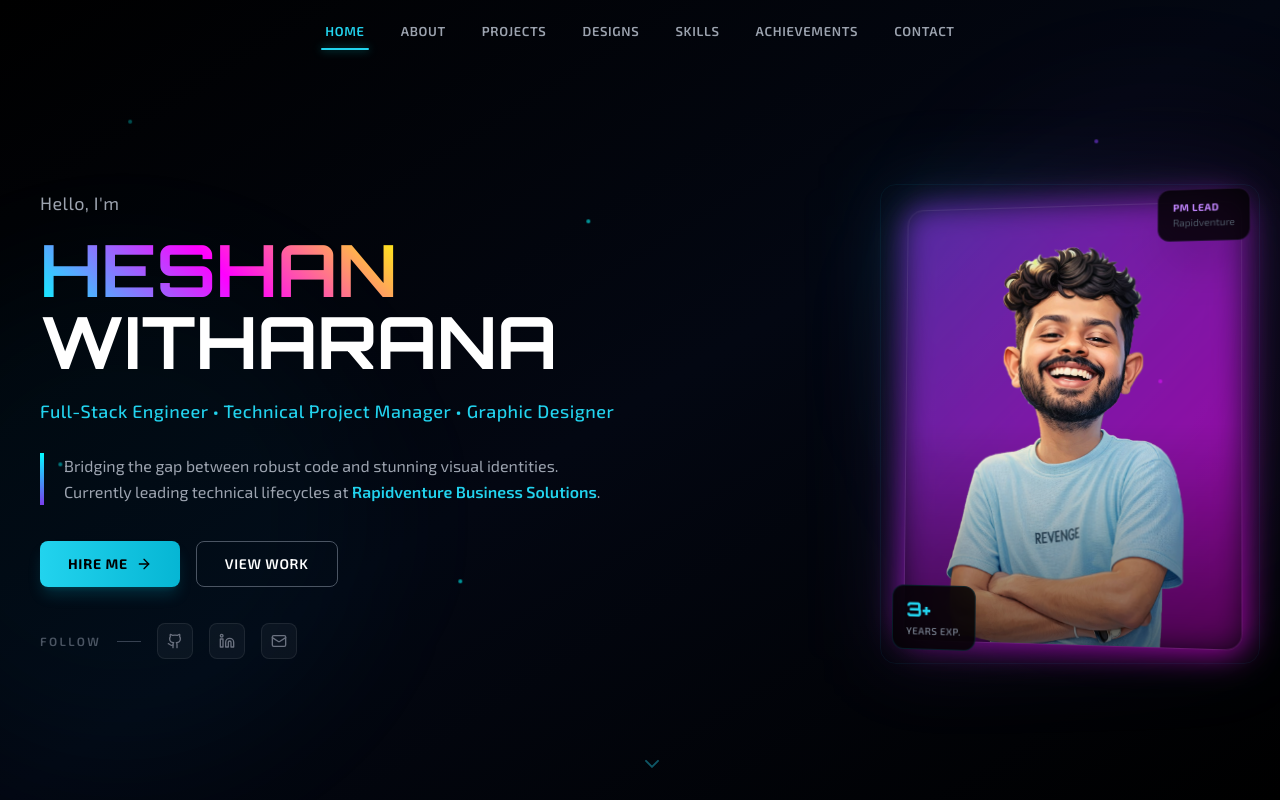
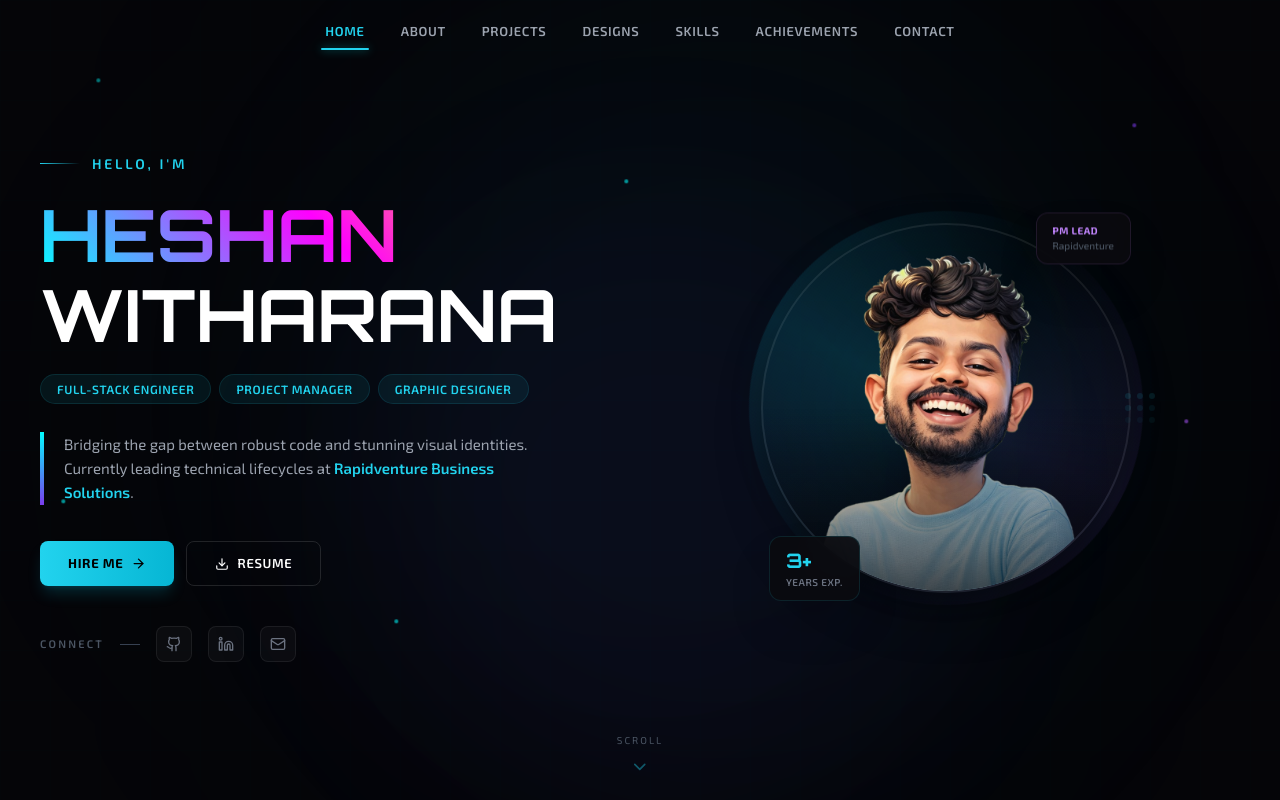
Before and after one commit to heshan123vitharana/Heshan_Witharana_Portfolio, a React (Vite) app: page / in a window 1280 px wide. Shown: the top 800 px of the page. Built offline with nearby package versions, Linux system fonts and the light colour scheme.

Commit message:
feat: Add Hero section component with animations and include resume PDF.

```diff
--- a/src/components/Hero.tsx
+++ b/src/components/Hero.tsx
@@ -1,76 +1,99 @@
 import React from 'react';
 import { motion } from 'framer-motion';
-import { ChevronDown, Github, Linkedin, Mail, ArrowRight } from 'lucide-react';
+import { ChevronDown, Github, Linkedin, Mail, ArrowRight, Download } from 'lucide-react';
 
 const Hero: React.FC = () => {
   return (
-    <section id="home" className="min-h-screen flex items-center relative overflow-hidden">
-      {/* Background layers */}
-      <div className="absolute inset-0 cyber-grid opacity-10"></div>
-      <div className="absolute inset-0 bg-gradient-to-br from-black via-gray-950 to-black"></div>
+    <section id="home" className="min-h-screen relative overflow-hidden flex items-center">
+      {/* === Background === */}
+      <div className="absolute inset-0 bg-[#050508]"></div>
+
+      {/* Gradient mesh background */}
+      <div className="absolute inset-0">
+        <div className="absolute top-0 left-1/4 w-[800px] h-[800px] bg-cyan-500/[0.03] rounded-full blur-[120px]"></div>
+        <div className="absolute bottom-0 right-1/4 w-[600px] h-[600px] bg-purple-600/[0.04] rounded-full blur-[100px]"></div>
+        <div className="absolute top-1/2 left-1/2 -translate-x-1/2 -translate-y-1/2 w-[900px] h-[900px] bg-blue-500/[0.02] rounded-full blur-[150px]"></div>
+      </div>
+
+      {/* Subtle grid */}
+      <div className="absolute inset-0 cyber-grid opacity-[0.04]"></div>
 
       {/* Floating particles */}
-      <div className="hero-particle" style={{ top: '15%', left: '10%' }}></div>
-      <div className="hero-particle" style={{ top: '60%', left: '5%' }}></div>
-      <div className="hero-particle" style={{ top: '30%', left: '45%' }}></div>
-      <div className="hero-particle" style={{ top: '75%', left: '35%' }}></div>
-      <div className="hero-particle" style={{ top: '20%', right: '15%', background: '#7c3aed' }}></div>
-      <div className="hero-particle" style={{ top: '50%', right: '10%', background: '#ff00ff' }}></div>
+      <div className="hero-particle" style={{ top: '12%', left: '8%' }}></div>
+      <div className="hero-particle" style={{ top: '65%', left: '4%' }}></div>
+      <div className="hero-particle" style={{ top: '25%', left: '48%' }}></div>
+      <div className="hero-particle" style={{ top: '80%', left: '30%' }}></div>
+      <div className="hero-particle" style={{ top: '18%', right: '12%', background: '#7c3aed' }}></div>
+      <div className="hero-particle" style={{ top: '55%', right: '8%', background: '#a855f7' }}></div>
+      <div className="hero-particle" style={{ top: '40%', right: '25%', background: '#06b6d4' }}></div>
 
-      {/* Ambient glow orbs */}
-      <div className="absolute top-1/3 -left-32 w-[500px] h-[500px] bg-cyan-500/[0.04] rounded-full blur-3xl"></div>
-      <div className="absolute bottom-1/4 -right-32 w-[500px] h-[500px] bg-purple-500/[0.04] rounded-full blur-3xl"></div>
+      {/* === Main Content === */}
+      <div className="max-w-7xl w-full mx-auto px-6 lg:px-10 relative z-10 pt-24 pb-20">
+        <div className="grid lg:grid-cols-2 gap-12 lg:gap-6 items-center">
 
-      <div className="max-w-7xl mx-auto px-6 lg:px-10 relative z-10 pt-32 pb-20 w-full">
-        <div className="grid lg:grid-cols-[1fr_auto] gap-16 lg:gap-20 items-center">
-
-          {/* Left side — Text content */}
+          {/* ── Left: Text ── */}
           <motion.div
-            initial={{ opacity: 0, x: -50 }}
-            animate={{ opacity: 1, x: 0 }}
-            transition={{ duration: 0.9, ease: 'easeOut' }}
-            className="order-2 lg:order-1 max-w-xl"
-          >
-            {/* Greeting line */}
-            <motion.p
-              className="text-gray-400 text-base md:text-lg mb-4 tracking-wide"
             initial={{ opacity: 0 }}
             animate={{ opacity: 1 }}
-              transition={{ delay: 0.2 }}
+            transition={{ duration: 0.6 }}
+            className="order-2 lg:order-1"
           >
+            {/* Greeting */}
+            <motion.div
+              initial={{ opacity: 0, x: -30 }}
+              animate={{ opacity: 1, x: 0 }}
+              transition={{ duration: 0.7, delay: 0.2 }}
+              className="flex items-center gap-3 mb-6"
+            >
+              <div className="h-px w-10 bg-gradient-to-r from-cyan-400 to-transparent"></div>
+              <span className="text-cyan-400 text-sm font-semibold uppercase tracking-[0.2em]">
                 Hello, I'm
-            </motion.p>
+              </span>
+            </motion.div>
 
-            {/* Main heading */}
+            {/* Name */}
             <motion.h1
-              className="text-5xl md:text-6xl lg:text-[4.5rem] font-orbitron font-bold mb-5 leading-[1.1]"
-              initial={{ opacity: 0, y: 30 }}
+              className="font-orbitron font-bold leading-[1.05] mb-6"
+              initial={{ opacity: 0, y: 40 }}
               animate={{ opacity: 1, y: 0 }}
-              transition={{ duration: 0.8, delay: 0.3 }}
+              transition={{ duration: 0.8, delay: 0.35 }}
             >
-              <span className="gradient-text">HESHAN</span>
-              <br />
-              <span className="text-white">WITHARANA</span>
+              <span className="block text-5xl md:text-6xl xl:text-7xl gradient-text pb-2">
+                HESHAN
+              </span>
+              <span className="block text-5xl md:text-6xl xl:text-7xl text-white">
+                WITHARANA
+              </span>
             </motion.h1>
 
-            {/* Sub-heading */}
-            <motion.p
-              className="text-base md:text-lg text-cyan-400 font-medium mb-7 tracking-wide"
-              initial={{ opacity: 0 }}
-              animate={{ opacity: 1 }}
-              transition={{ delay: 0.5 }}
+            {/* Role tags */}
+            <motion.div
+              initial={{ opacity: 0, y: 20 }}
+              animate={{ opacity: 1, y: 0 }}
+              transition={{ duration: 0.6, delay: 0.55 }}
+              className="flex flex-wrap gap-2 mb-7"
             >
-              Full-Stack Engineer • Technical Project Manager • Graphic Designer
-            </motion.p>
+              {['Full-Stack Engineer', 'Project Manager', 'Graphic Designer'].map((role, i) => (
+                <motion.span
+                  key={role}
+                  initial={{ opacity: 0, scale: 0.8 }}
+                  animate={{ opacity: 1, scale: 1 }}
+                  transition={{ delay: 0.6 + i * 0.1 }}
+                  className="px-4 py-1.5 text-xs font-semibold uppercase tracking-wider text-cyan-400 bg-cyan-400/[0.08] border border-cyan-400/[0.12] rounded-full"
+                >
+                  {role}
+                </motion.span>
+              ))}
+            </motion.div>
 
-            {/* Tagline with accent border */}
+            {/* Description with accent border */}
             <motion.div
               initial={{ opacity: 0, x: -20 }}
               animate={{ opacity: 1, x: 0 }}
-              transition={{ delay: 0.7 }}
-              className="hero-accent-border pl-5 mb-9"
+              transition={{ duration: 0.6, delay: 0.75 }}
+              className="hero-accent-border pl-5 mb-9 max-w-lg"
             >
-              <p className="text-gray-400 text-base leading-relaxed">
+              <p className="text-gray-400 text-[15px] leading-relaxed">
                 Bridging the gap between robust code and stunning visual identities.
                 Currently leading technical lifecycles at{' '}
                 <span className="text-cyan-400 font-semibold">Rapidventure Business Solutions</span>.
@@ -81,52 +104,55 @@ const Hero: React.FC = () => {
             <motion.div
               initial={{ opacity: 0, y: 20 }}
               animate={{ opacity: 1, y: 0 }}
-              transition={{ delay: 0.9 }}
-              className="flex flex-wrap gap-4 mb-9"
+              transition={{ duration: 0.6, delay: 0.9 }}
+              className="flex flex-wrap gap-3 mb-10"
             >
               <motion.a
                 href="#contact"
-                className="group inline-flex items-center gap-2 px-7 py-3 bg-gradient-to-r from-cyan-400 to-cyan-500 text-black font-bold text-sm uppercase tracking-wider rounded-lg transition-all duration-300 shadow-lg shadow-cyan-500/20"
-                whileHover={{ scale: 1.04, boxShadow: '0 0 35px rgba(0, 255, 255, 0.3)' }}
+                className="group inline-flex items-center gap-2 px-7 py-3 bg-gradient-to-r from-cyan-400 to-cyan-500 text-black font-bold text-[13px] uppercase tracking-wider rounded-lg shadow-lg shadow-cyan-500/20 transition-all duration-300"
+                whileHover={{ scale: 1.04, boxShadow: '0 8px 40px rgba(0, 255, 255, 0.3)' }}
                 whileTap={{ scale: 0.96 }}
               >
                 Hire Me
-                <ArrowRight size={16} className="group-hover:translate-x-1 transition-transform" />
+                <ArrowRight size={15} className="group-hover:translate-x-1 transition-transform duration-200" />
               </motion.a>
               <motion.a
                 href="#projects"
-                className="inline-flex items-center px-7 py-3 border border-gray-600 text-white font-semibold text-sm uppercase tracking-wider rounded-lg hover:border-cyan-500/40 hover:bg-cyan-500/5 transition-all duration-300"
+                className="inline-flex items-center gap-2 px-7 py-3 border border-white/[0.12] text-white font-semibold text-[13px] uppercase tracking-wider rounded-lg hover:border-cyan-400/30 hover:bg-cyan-400/[0.04] transition-all duration-300"
                 whileHover={{ scale: 1.04 }}
                 whileTap={{ scale: 0.96 }}
               >
-                View Work
+                <Download size={14} />
+                Resume
               </motion.a>
             </motion.div>
 
-            {/* Social icons */}
+            {/* Social links */}
             <motion.div
               initial={{ opacity: 0 }}
               animate={{ opacity: 1 }}
               transition={{ delay: 1.1 }}
               className="flex items-center gap-4"
             >
-              <span className="text-gray-600 text-xs font-semibold uppercase tracking-[0.2em]">Follow</span>
-              <div className="w-6 h-px bg-gray-700"></div>
+              <span className="text-gray-600 text-[11px] font-semibold uppercase tracking-[0.2em]">
+                Connect
+              </span>
+              <div className="w-5 h-px bg-gray-700"></div>
               {[
                 { icon: Github, href: 'https://github.com/heshan123vitharana', label: 'GitHub' },
                 { icon: Linkedin, href: 'https://linkedin.com/in/heshan-witharana', label: 'LinkedIn' },
-                { icon: Mail, href: 'mailto:vitharana8000@gmail.com', label: 'Email' }
+                { icon: Mail, href: 'mailto:vitharana8000@gmail.com', label: 'Email' },
               ].map((social, index) => (
                 <motion.a
                   key={social.label}
                   href={social.href}
                   target={social.label !== 'Email' ? '_blank' : undefined}
                   rel={social.label !== 'Email' ? 'noopener noreferrer' : undefined}
-                  className="w-9 h-9 rounded-lg bg-white/[0.04] border border-white/[0.08] flex items-center justify-center text-gray-500 hover:text-cyan-400 hover:border-cyan-500/25 hover:bg-cyan-500/10 transition-all duration-300"
-                  whileHover={{ scale: 1.15, y: -2 }}
+                  className="w-9 h-9 rounded-lg bg-white/[0.03] border border-white/[0.07] flex items-center justify-center text-gray-500 hover:text-cyan-400 hover:border-cyan-400/20 hover:bg-cyan-400/[0.06] transition-all duration-300"
+                  whileHover={{ scale: 1.15, y: -3 }}
                   initial={{ opacity: 0, y: 15 }}
                   animate={{ opacity: 1, y: 0 }}
-                  transition={{ delay: 1.2 + index * 0.1 }}
+                  transition={{ delay: 1.15 + index * 0.08 }}
                 >
                   <social.icon size={16} />
                 </motion.a>
@@ -134,51 +160,75 @@ const Hero: React.FC = () => {
             </motion.div>
           </motion.div>
 
-          {/* Right side — Photo */}
+          {/* ── Right: Photo ── */}
           <motion.div
-            initial={{ opacity: 0, scale: 0.9 }}
-            animate={{ opacity: 1, scale: 1 }}
-            transition={{ duration: 1, delay: 0.2, ease: 'easeOut' }}
+            initial={{ opacity: 0, y: 40 }}
+            animate={{ opacity: 1, y: 0 }}
+            transition={{ duration: 1, delay: 0.15, ease: [0.25, 0.46, 0.45, 0.94] }}
             className="order-1 lg:order-2 flex justify-center"
           >
-            <div className="hero-photo-wrapper relative">
-              {/* Outer decorative ring */}
-              <div className="absolute -inset-5 rounded-2xl border border-cyan-500/[0.07]"></div>
+            <div className="relative">
+              {/* Outer glow ring */}
+              <motion.div
+                className="absolute -inset-8 rounded-full"
+                style={{
+                  background: 'radial-gradient(circle, rgba(6, 182, 212, 0.08) 0%, transparent 70%)',
+                }}
+                animate={{ scale: [1, 1.05, 1] }}
+                transition={{ duration: 4, repeat: Infinity, ease: 'easeInOut' }}
+              />
 
-              {/* Background glow */}
-              <div className="absolute -inset-4 bg-gradient-to-br from-cyan-500/15 via-purple-500/10 to-cyan-500/5 rounded-2xl blur-2xl"></div>
+              {/* Spinning decorative border */}
+              <motion.div
+                className="absolute -inset-3 rounded-full"
+                style={{
+                  background: 'conic-gradient(from 0deg, transparent, rgba(6, 182, 212, 0.15), transparent, rgba(139, 92, 246, 0.1), transparent)',
+                }}
+                animate={{ rotate: 360 }}
+                transition={{ duration: 12, repeat: Infinity, ease: 'linear' }}
+              />
 
-              {/* Photo container */}
-              <div className="hero-photo-3d hero-photo-glow relative">
-                <div className="relative w-72 h-80 md:w-80 md:h-[420px] lg:w-[340px] lg:h-[440px] rounded-2xl overflow-hidden border border-white/[0.08]">
+              {/* Photo container — circular */}
+              <div className="relative w-72 h-72 md:w-80 md:h-80 lg:w-[370px] lg:h-[370px] rounded-full overflow-hidden border-2 border-white/[0.08] shadow-2xl shadow-black/50">
                 <img
                   src="/Heshan_png.png"
                   alt="Heshan Witharana"
-                    className="w-full h-full object-cover object-top"
+                  className="w-full h-full object-cover object-top scale-110"
                 />
-                  {/* Bottom fade */}
-                  <div className="absolute inset-0 bg-gradient-to-t from-black/50 via-transparent to-transparent"></div>
+                {/* Bottom gradient fade */}
+                <div className="absolute inset-0 bg-gradient-to-t from-[#050508]/70 via-transparent to-transparent"></div>
               </div>
 
-                {/* Floating stat badge */}
+              {/* Floating badge — Years */}
               <motion.div
-                  className="absolute -bottom-3 -left-3 bg-black/85 backdrop-blur-xl border border-cyan-500/15 rounded-xl px-3.5 py-2.5 shadow-2xl"
-                  animate={{ y: [0, -5, 0] }}
-                  transition={{ duration: 3, repeat: Infinity, ease: 'easeInOut' }}
+                className="absolute -bottom-2 left-2 bg-[#0a0a0f]/90 backdrop-blur-xl border border-cyan-400/[0.12] rounded-xl px-4 py-2.5 shadow-2xl"
+                animate={{ y: [0, -6, 0] }}
+                transition={{ duration: 3.5, repeat: Infinity, ease: 'easeInOut' }}
               >
                 <div className="text-xl font-orbitron font-bold text-cyan-400">3+</div>
                 <div className="text-[10px] text-gray-500 font-semibold uppercase tracking-wider">Years Exp.</div>
               </motion.div>
 
-                {/* Floating role badge */}
+              {/* Floating badge — Role */}
               <motion.div
-                  className="absolute -top-2 -right-2 bg-black/85 backdrop-blur-xl border border-purple-500/15 rounded-xl px-3.5 py-2.5 shadow-2xl"
-                  animate={{ y: [0, -6, 0] }}
+                className="absolute -top-1 right-0 bg-[#0a0a0f]/90 backdrop-blur-xl border border-purple-400/[0.12] rounded-xl px-4 py-2.5 shadow-2xl"
+                animate={{ y: [0, -8, 0] }}
                 transition={{ duration: 4, repeat: Infinity, ease: 'easeInOut', delay: 1.5 }}
               >
                 <div className="text-[10px] text-purple-400 font-bold uppercase tracking-wider">PM Lead</div>
-                  <div className="text-[10px] text-gray-600">Rapidventure</div>
+                <div className="text-[10px] text-gray-600 font-medium">Rapidventure</div>
               </motion.div>
+
+              {/* Decorative dot cluster */}
+              <div className="absolute -right-6 top-1/2 -translate-y-1/2 grid grid-cols-3 gap-1.5">
+                {[...Array(9)].map((_, i) => (
+                  <motion.div
+                    key={i}
+                    className="w-1.5 h-1.5 rounded-full bg-cyan-400/20"
+                    animate={{ opacity: [0.2, 0.6, 0.2] }}
+                    transition={{ duration: 2, repeat: Infinity, delay: i * 0.15 }}
+                  />
+                ))}
               </div>
             </div>
           </motion.div>
@@ -187,11 +237,18 @@ const Hero: React.FC = () => {
 
       {/* Scroll indicator */}
       <motion.div
-        className="absolute bottom-8 left-1/2 transform -translate-x-1/2 z-10"
-        animate={{ y: [0, 8, 0] }}
-        transition={{ duration: 2, repeat: Infinity }}
+        className="absolute bottom-6 left-1/2 -translate-x-1/2 z-10 flex flex-col items-center gap-2"
+        initial={{ opacity: 0 }}
+        animate={{ opacity: 1 }}
+        transition={{ delay: 1.5 }}
       >
-        <ChevronDown className="text-cyan-400/40 w-6 h-6" />
+        <span className="text-gray-600 text-[10px] uppercase tracking-[0.2em]">Scroll</span>
+        <motion.div
+          animate={{ y: [0, 6, 0] }}
+          transition={{ duration: 1.8, repeat: Infinity }}
+        >
+          <ChevronDown className="text-cyan-400/40 w-5 h-5" />
+        </motion.div>
       </motion.div>
     </section>
   );
```
Also changed, not shown: 1 other file (tests, documents, lock files or other folders). Lines whose indentation alone changed are shown as unchanged.
